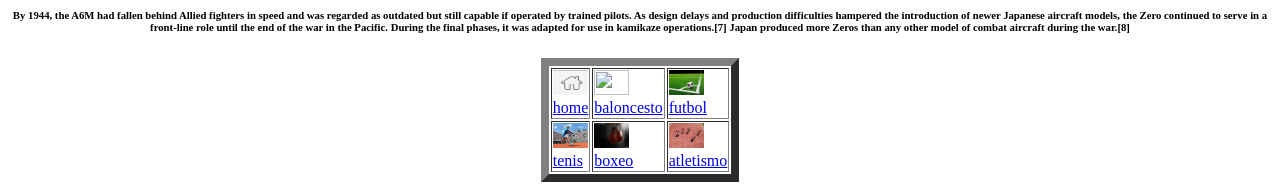
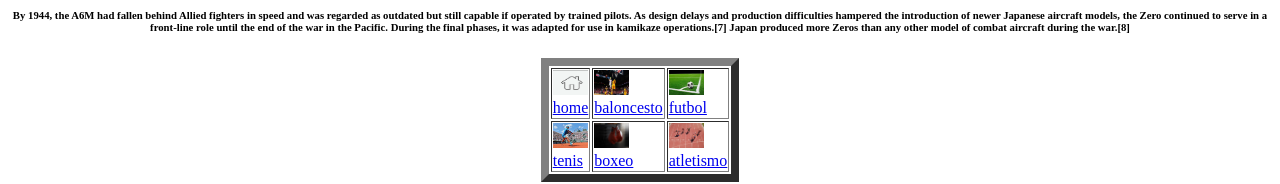
Before and after one commit to isaacgarcia2/Deportes, a plain HTML site: page html/beisboll.html in a window 1280 px wide. Shown: the part 747-931 px from the top of the page. Drawn offline with Linux system fonts and the light colour scheme.

Commit message:
Update beisboll.html

```diff
--- a/html/beisboll.html
+++ b/html/beisboll.html
@@ -66,7 +66,7 @@ By 1944, the A6M had fallen behind Allied fighters in speed and was regarded as
 	<td><a href ='../index.html'><img src='../figuras2/home.png' ><alt= 'Home'><figcaption>home</figcaption></a></td>
 
 
-<td><a href ='../html/baloncesto.html'><img src='../figuras2/baloncesto.jpeg' ><alt= 'baloncesto'><figcaption>baloncesto</figcaption></a></td>
+<td><a href ='../html/baloncesto.html'><img src='../figuras2/baloncesto.jpg' ><alt= 'baloncesto'><figcaption>baloncesto</figcaption></a></td>
 
 
 <td><a href ='html/futbol.html'><img src='../figuras2/futboll.jpg' ><alt= 'Futbol'><figcaption>futbol</figcaption></a></td>
```
